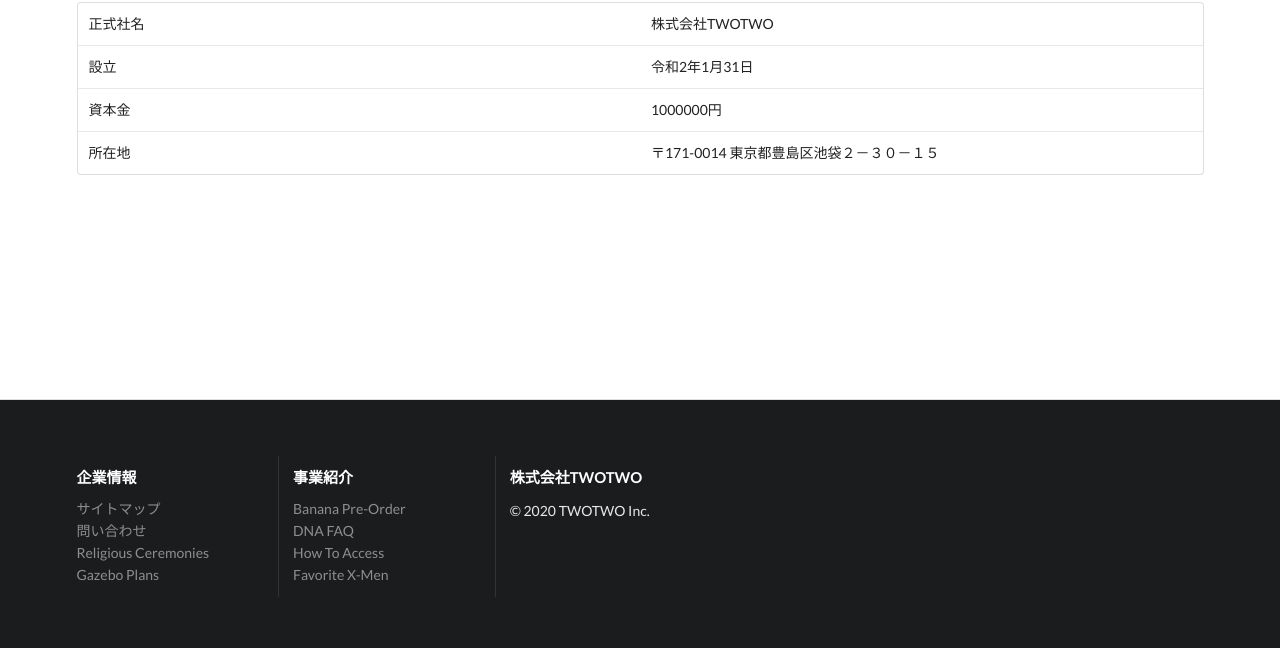
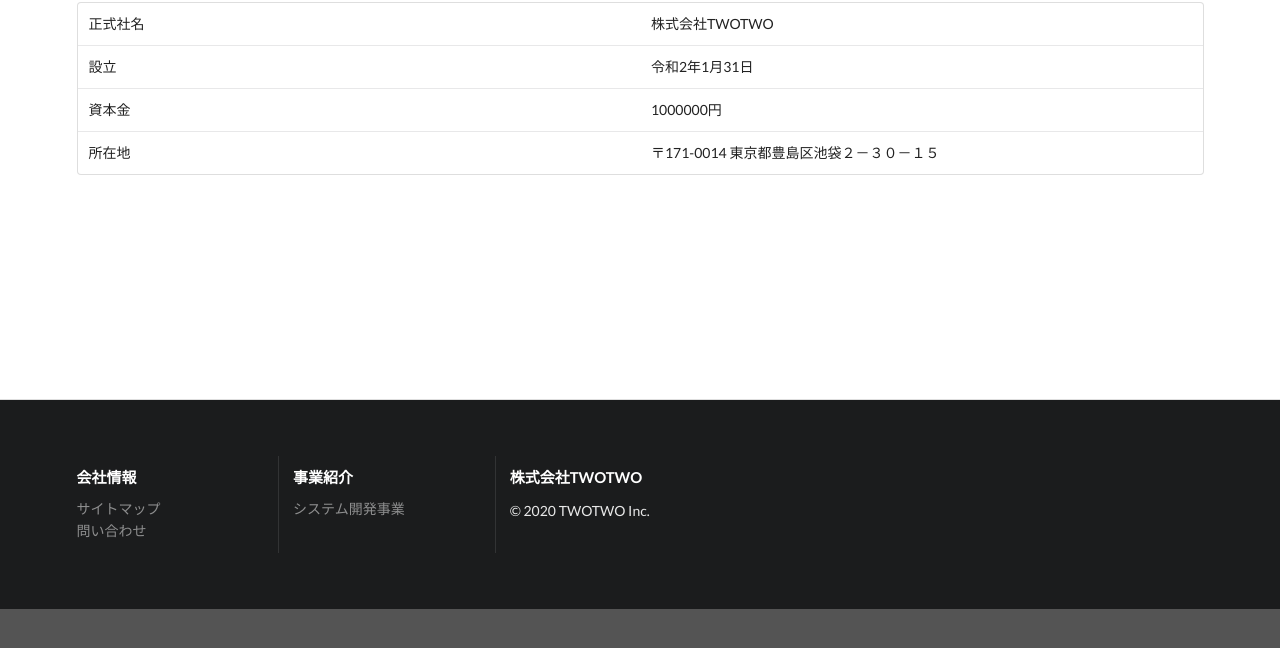
Before and after one commit to twotwo-co-jp/homepage, a plain HTML site: page about.html in a window 1280 px wide. Shown: the part 544-1192 px from the top of the page. After the commit the page ends 1153 px from the top, so only its background shows below. Drawn offline with Linux system fonts and the light colour scheme.

Commit message:
renew footer

```diff
--- a/about.html
+++ b/about.html
@@ -223,21 +223,16 @@
     <div class="ui container">
       <div class="ui stackable inverted divided equal height stackable grid">
         <div class="three wide column">
-          <h4 class="ui inverted header">企業情報</h4>
+          <h4 class="ui inverted header">会社情報</h4>
           <div class="ui inverted link list">
             <a href="#" class="item">サイトマップ</a>
             <a href="#" class="item">問い合わせ</a>
-            <a href="#" class="item">Religious Ceremonies</a>
-            <a href="#" class="item">Gazebo Plans</a>
           </div>
         </div>
         <div class="three wide column">
           <h4 class="ui inverted header">事業紹介</h4>
           <div class="ui inverted link list">
-            <a href="#" class="item">Banana Pre-Order</a>
-            <a href="#" class="item">DNA FAQ</a>
-            <a href="#" class="item">How To Access</a>
-            <a href="#" class="item">Favorite X-Men</a>
+            <a href="service.html" class="item">システム開発事業</a>
           </div>
         </div>
         <div class="seven wide column">
```
Also changed, not shown: frend.html (+2 -7 lines), index.html (+2 -7 lines), service.html (+2 -7 lines).
